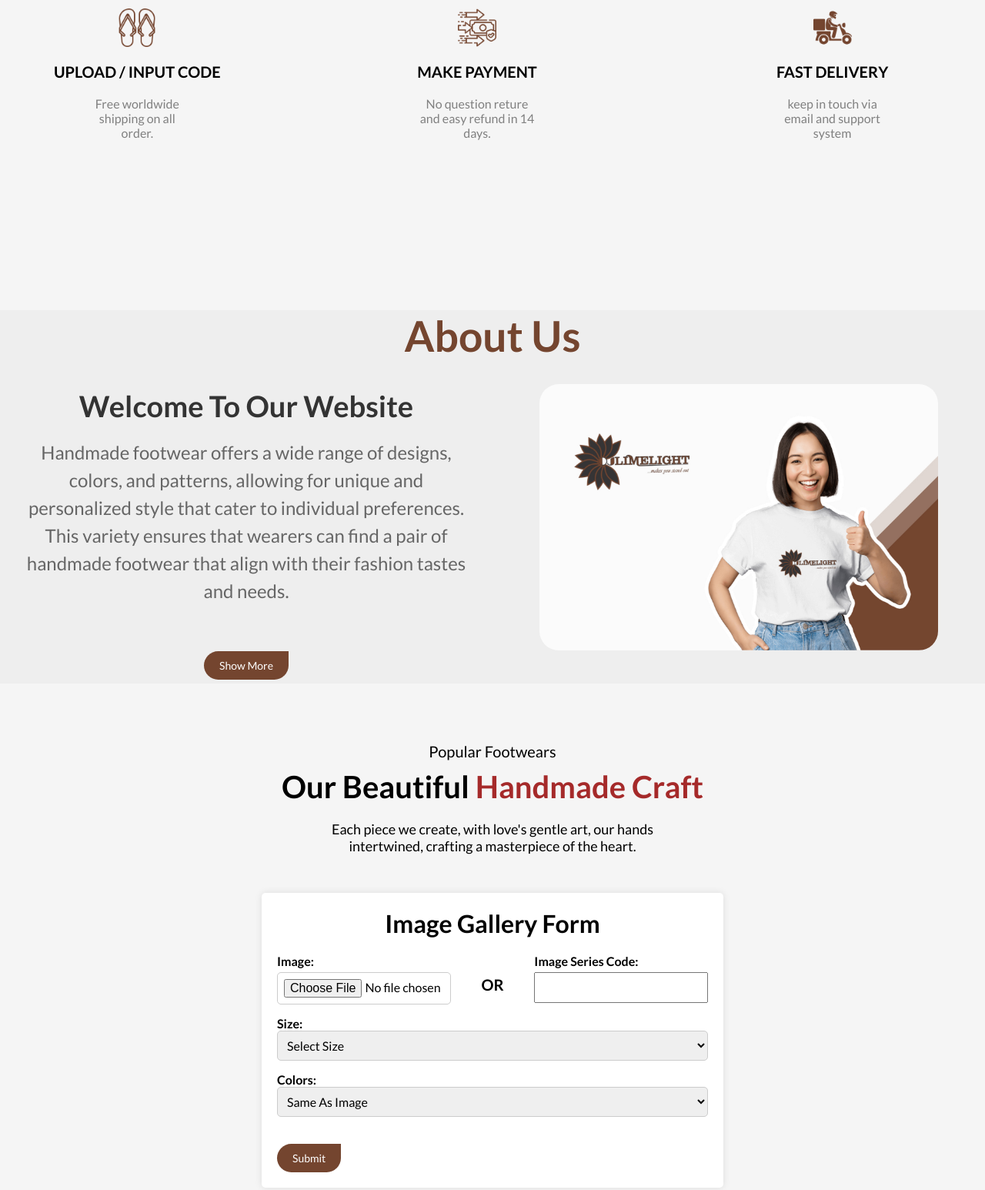
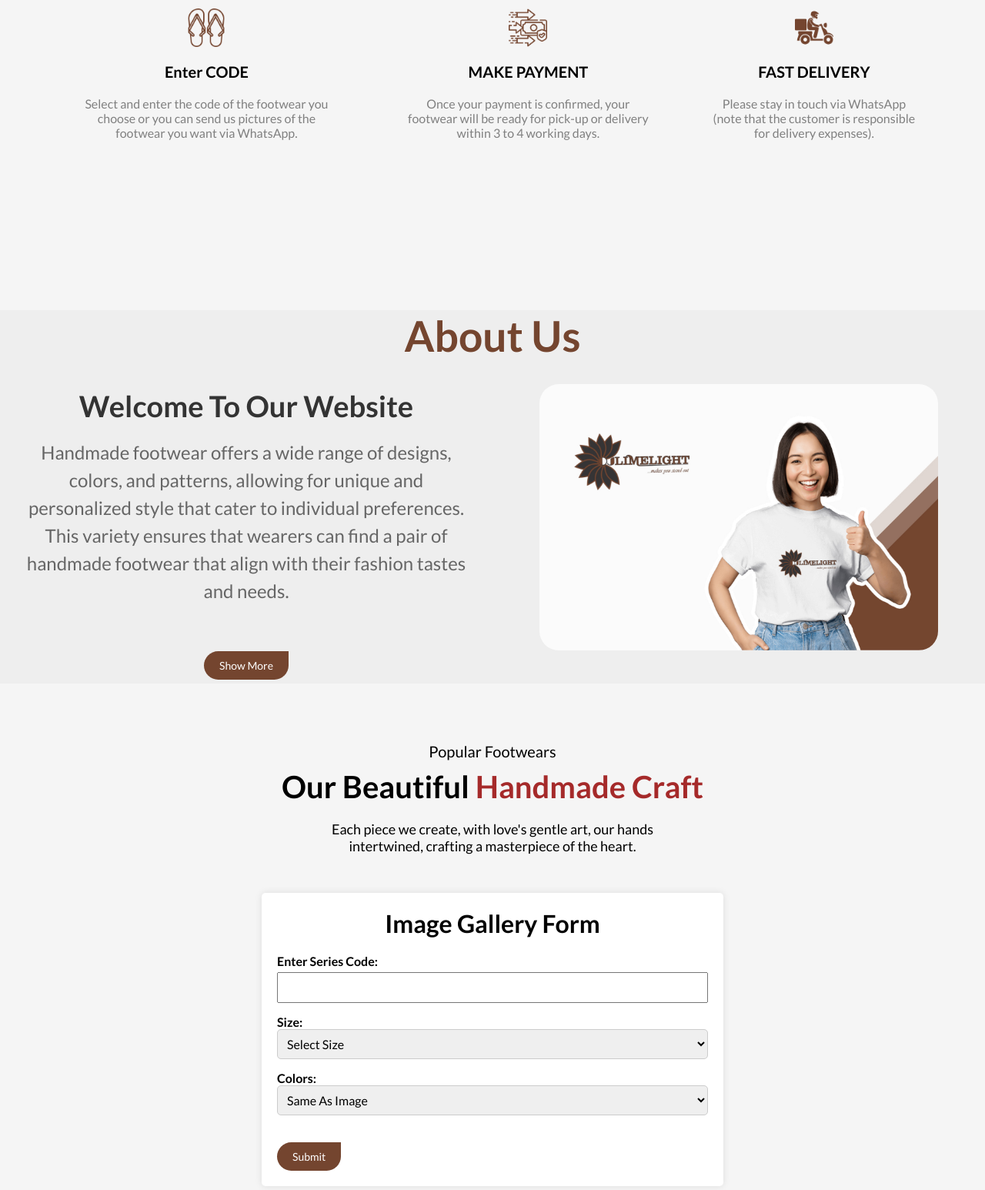
Before and after one commit to ojlimelight/store, a plain HTML site: page index.html in a window 1280 px wide. Shown: the part 1100-2646 px from the top of the page at 77% size. Drawn offline with nearby package versions, Linux system fonts and the light colour scheme.

Commit message:
updating the features, gallery etc

```diff
--- a/index.html
+++ b/index.html
@@ -42,7 +42,7 @@
           <h1 class="anim">Hand<br>Made Footwears</h1>
           <p class="anim">Step into greatness with confidence, comfort, and style. <br> Let's be your sure plug when it comes to getting a footwear.</p>
 
-          <a href="#" class="btn anim">Order Now</a>
+          <a href="#gallery" class="btn anim">Order Now</a>
       </div>
       <img src="./IMAGES/products/pam-removebg-preview.png" class="feature-img anim">
     </section>
@@ -55,18 +55,18 @@
     <div class="features">
       <div class="feature">
           <img src="./IMAGES/features/footwear.png" alt="" class="featureIcon">
-          <span class="featureTitle">UPLOAD / INPUT CODE</span>
-          <span class="featureDesc">Free worldwide shipping on all order.</span>
+          <span class="featureTitle">Enter CODE</span>
+          <span class="featureDesc">Select and enter the code of the footwear you choose or you can send us pictures of the footwear you want via WhatsApp.</span>
       </div>
       <div class="feature">
           <img src="./IMAGES/features/transfer.png" alt="" class="featureIcon">
           <span class="featureTitle">MAKE PAYMENT</span>
-          <span class="featureDesc">No question reture and easy refund in 14 days.</span>
+          <span class="featureDesc">Once your payment is confirmed, your footwear will be ready for pick-up or delivery within 3 to 4 working days.</span>
       </div>
       <div class="feature">
           <img src="./IMAGES/features/motorbike.png" alt="" class="featureIcon">
           <span class="featureTitle">FAST DELIVERY</span>
-          <span class="featureDesc">keep in touch via email and support system</span>
+          <span class="featureDesc">Please stay in touch via WhatsApp (note that the customer is responsible for delivery expenses). </span>
       </div>
    </div>
    </div>
@@ -120,14 +120,13 @@
       <h1 class="igf">Image Gallery Form</h1>
       <form id="galleryForm">
          <div class="form-group labip">
-            <div class="lab">
+            <!-- <div class="lab">
             <label for="image">Image:</label>
             <input type="file" id="image" name="image" accept="image/*" class="ip">
-            <!-- <img id="previewImage" src="#" alt="Preview Image" class="pre"> -->
-            </div>
-            <h1 class="hz">OR</h1>
+            </div> -->
+            <!-- <h1 class="hz">OR</h1> -->
             <div class="lab">
-            <label for="seriesCode" class="ser">Image Series Code:</label>
+            <label for="seriesCode" class="ser">Enter Series Code:</label>
             <input type="text" id="seriesCode" name="seriesCode" class="ip">
             </div>
         </div>
--- a/style.css
+++ b/style.css
@@ -252,7 +252,7 @@ header.sticky ul li a{
 
  .featureDesc{
    color: gray;
-   width: 50%;
+   width: 80%;
    height: 100px;
  }
 
@@ -509,8 +509,8 @@ input[type="file"] {
    width: 100%;
    padding: 6px;
    box-sizing: border-box;
-   width: 85%;
-   margin-left: 15%;
+   /* width: 85%; */
+   /* margin-left: 15%; */
    font-size: 20px;
 }
 
@@ -523,24 +523,24 @@ select {
    border-radius: 5px;
    border: 1px solid #ccc;
 }
-.labip{
+/* .labip{
    display: flex;
    position: relative;
-}
+} */
 
-.lab{
+/* .lab{
    flex: 1;
-}
-.ip{
+} */
+/* .ip{
    flex: 1;
-}
+} */
 
-.hz{
+/* .hz{
    margin-top: 5%;
    font-size: 20px;
-}
+} */
  .ser{
-   margin-left: 15%;
+   /* margin-left: 15%; */
  }
 .pre{
    display: none;
--- a/styles-media-queries.css
+++ b/styles-media-queries.css
@@ -184,20 +184,20 @@
 
 /* form fo gallery page */
 @media screen and (max-width: 992px) {
-    .hz{
+    /* .hz{
         margin-top: 8%;
         font-size: 20px;
-     }
-     #image {
+     } */
+     /* #image {
         margin-top: 5px;
         width: 95%;
-     }
+     } */
      #seriesCode {
-        margin-left: 5%;
+        margin-left: 0.5%;
         font-size: 20px;
      }
      .ser{
-        margin-left: 5%;
+        /* margin-left: 5%; */
       }
 }
 
```
